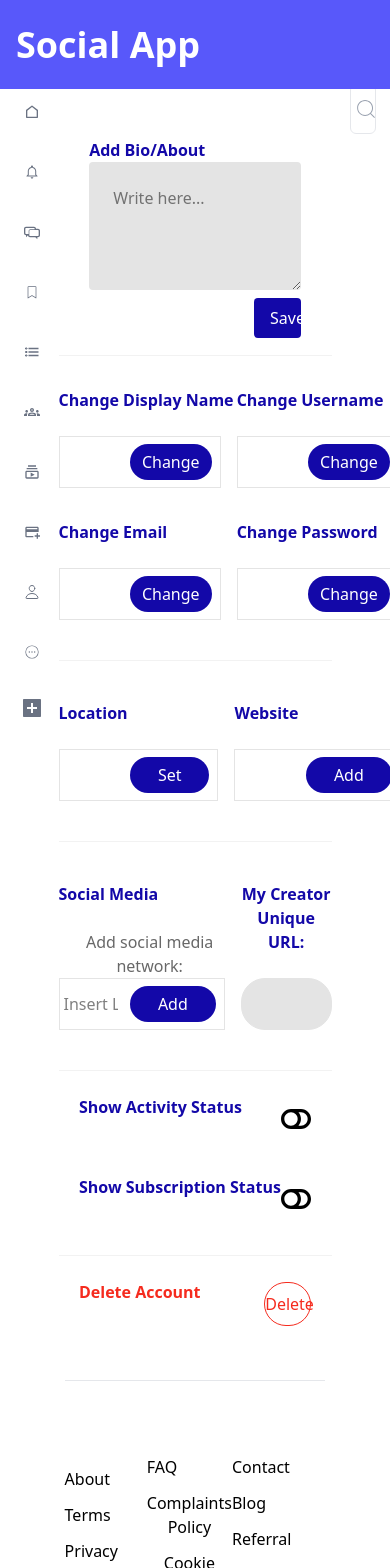
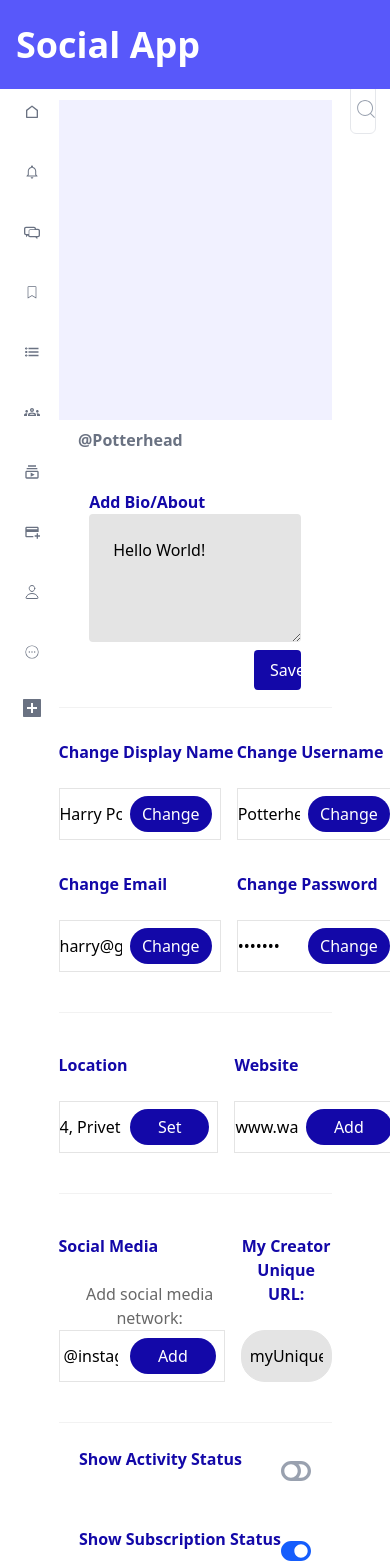
Before and after one commit to kumarprince0714/social-media-app, a React (Vite) app in the folder social-app/: page /profile in a window 390 px wide. Shown: the top 1568 px of the page. Built offline with nearby package versions, Linux system fonts and the light colour scheme; data requests are answered from the project's data file.

Commit message:
Implemented the logic for ProfileDetails page to add/edit user details

```diff
--- a/social-app/db.json
+++ b/social-app/db.json
@@ -12,9 +12,24 @@
     },
     {
       "id": "233c",
-      "content": "Hi there!",
+      "content": "React JS!",
       "createdAt": "2025-03-04T10:05:36.405Z"
     }
   ],
-  "profile": []
+  "profile": [
+    {
+      "id": "3451",
+      "about": "Hello World!",
+      "name": "Harry Potter",
+      "username": "Potterhead",
+      "email": "harry@gryffindor.com",
+      "password": "horcrux",
+      "location": "4, Privet Drive",
+      "website": "www.warnerbros.com",
+      "social": "@instagram",
+      "uniqueURL": "myUniqueURL",
+      "activityStatus": false,
+      "subscriptionStatus": true
+    }
+  ]
 }
--- a/social-app/src/api/useProfileService.ts
+++ b/social-app/src/api/useProfileService.ts
@@ -0,0 +1,45 @@
+//useProfileService.ts
+import axios from "axios";
+import { ProfileProps } from "./useProfile";
+
+const BASE_URL = "http://localhost:4000/profile";
+
+export const getProfileDetails = async () => {
+  const response = await axios.get(BASE_URL);
+  return response.data;
+};
+
+export const addProfileDetails = async (profile: ProfileProps) => {
+  const response = await axios.post(BASE_URL, profile);
+  return response.data;
+};
+
+export const updateProfile = async (profile: ProfileProps) => {
+  if (!profile.id) {
+    throw new Error("Error updating profile details");
+  }
+
+  const response = await axios.patch(`${BASE_URL}/${profile.id}`, {
+    about: profile.about,
+    name: profile.name,
+    username: profile.username,
+    email: profile.email,
+    password: profile.password,
+    location: profile.location,
+    website: profile.website,
+    social: profile.social,
+    uniqueURL: profile.uniqueURL,
+    activityStatus: profile.activityStatus,
+    subscriptionStatus: profile.subscriptionStatus,
+  });
+  return response.data;
+};
+export const deleteProfile = async (id: string) => {
+  try {
+    const response = await axios.delete(`${BASE_URL}/${id}`);
+    return response.data;
+  } catch (error) {
+    console.log("Error deleting profile:", error);
+    throw error;
+  }
+};
--- a/social-app/src/components/MainContent.tsx
+++ b/social-app/src/components/MainContent.tsx
@@ -136,7 +136,7 @@ const MainContent: React.FC = () => {
                     />
                     <button
                       onClick={() => handleSave(post.id!)}
-                      className="bg-green-600 text-black px-2 py-1 rounded ml-2"
+                      className="bg-[#1308A8] text-white px-4 py-1 cursor-pointer rounded-sm ml-2"
                     >
                       Save
                     </button>
--- a/social-app/src/components/ProfileDetails.tsx
+++ b/social-app/src/components/ProfileDetails.tsx
@@ -1,13 +1,64 @@
-import React, { useState } from "react";
+//ProfileDetails.tsx
+import React, { useState, useEffect } from "react";
 import { FaToggleOff, FaToggleOn } from "react-icons/fa";
 
+import { ProfileProps, useProfile } from "../api/useProfile";
+
 const ProfileDetails: React.FC = () => {
-  const [activityStatus, setActivityStatus] = useState(false);
-  const [subscriptionStatus, setSubscriptionStatus] = useState(false);
+  const { profile, isLoading, error, updateMutation } = useProfile();
+
+  const [profileData, setProfileData] = useState<ProfileProps>({
+    about: "",
+    name: "",
+    username: "",
+    email: "",
+    password: "",
+    location: "",
+    website: "",
+    social: "",
+    uniqueURL: "",
+    activityStatus: false,
+    subscriptionStatus: false,
+  });
+
+  useEffect(() => {
+    if (profile && profile.length > 0) {
+      setProfileData(profile[0]); //Since we only have 1 profile
+    }
+  }, [profile]);
+
+  const handleChange = (
+    e: React.ChangeEvent<HTMLInputElement | HTMLTextAreaElement>
+  ) => {
+    setProfileData({ ...profileData, [e.target.name]: e.target.value });
+  };
+
+  const handleToggleChange = (
+    field: "activityStatus" | "subscriptionStatus"
+  ) => {
+    setProfileData((prev) => {
+      const updatedProfile = { ...prev, [field]: !prev[field] };
+      updateMutation(updatedProfile);
+      return updatedProfile;
+    });
+  };
+
+  const handleSave = () => {
+    updateMutation(profileData);
+  };
+
+  if (isLoading) return <p>Loading details...</p>;
+  if (error) return <p>Error loading profile</p>;
 
   return (
     <>
       <div className="w-[70vw] lg:w-[60vw] h-auto flex flex-col md:border border-gray-300">
+        <div className="w-full h-80 bg-[#F1F1FF]"></div>
+        <div>
+          <span className="flex mt-2 ml-[5vw] font-bold text-gray-500">
+            @{profileData.username}
+          </span>
+        </div>
         <div className="w-[90%] lg:w-[88%] border border-white bg-white flex flex-col justify-center mx-auto mt-[8%] p-4 rounded-sm">
           <span className="top-0 left-0 flex font-bold text-[#1308A8]">
             Add Bio/About
@@ -15,11 +66,15 @@ const ProfileDetails: React.FC = () => {
           <textarea
             className="w-full h-32 mx-0 bg-[#E4E4E4] p-6 rounded-sm "
             placeholder="Write here..."
-            value={""}
-            //onChange={}
+            name="about"
+            value={profileData.about}
+            onChange={handleChange}
           />
           <span className="mt-2 flex justify-end">
-            <button className="bg-[#1308A8] text-white px-4 py-2 rounded w-[12vw] lg:w-[8vw]">
+            <button
+              className="bg-[#1308A8] text-white px-4 py-2 rounded w-[12vw] lg:w-[8vw] cursor-pointer"
+              onClick={handleSave}
+            >
               Save
             </button>
           </span>
@@ -31,9 +86,17 @@ const ProfileDetails: React.FC = () => {
               Change Display Name
             </span>
             <div className="border border-[#E4E4E4] flex items-center h-13 mr-4 lg:mr-auto">
-              <input className="flex-grow bg-transparent outline-none w-[16vw]" />
+              <input
+                className="flex-grow bg-transparent outline-none w-[16vw]"
+                name="name"
+                value={profileData.name}
+                onChange={handleChange}
+              />
 
-              <button className="bg-[#1308A8] text-white px-3 py-1 rounded-3xl ml-2 h-9 mr-2">
+              <button
+                className="bg-[#1308A8] text-white px-3 py-1 rounded-3xl ml-2 h-9 mr-2 cursor-pointer"
+                onClick={handleSave}
+              >
                 Change
               </button>
             </div>
@@ -43,9 +106,17 @@ const ProfileDetails: React.FC = () => {
               Change Username
             </span>
             <div className="border border-[#E4E4E4] flex h-13 items-center">
-              <input className="flex-grow bg-transparent outline-none w-[16vw]" />
+              <input
+                className="flex-grow bg-transparent outline-none w-[16vw]"
+                name="username"
+                value={profileData.username}
+                onChange={handleChange}
+              />
 
-              <button className="bg-[#1308A8] text-white px-3 py-1 h-9 ml-2 rounded-3xl mr-2">
+              <button
+                className="bg-[#1308A8] text-white px-3 py-1 h-9 ml-2 rounded-3xl mr-2 cursor-pointer"
+                onClick={handleSave}
+              >
                 Change
               </button>
             </div>
@@ -57,9 +128,16 @@ const ProfileDetails: React.FC = () => {
               Change Email
             </span>
             <div className="border border-[#E4E4E4] flex items-center h-13 mr-4 lg:mr-auto">
-              <input className="flex-grow bg-transparent outline-none w-[16vw]" />
+              <input
+                className="flex-grow bg-transparent outline-none w-[16vw]"
+                value={profileData.email}
+                onChange={handleChange}
+              />
 
-              <button className="bg-[#1308A8] text-white px-3 py-1 rounded-3xl ml-2 h-9 mr-2">
+              <button
+                className="bg-[#1308A8] text-white px-3 py-1 rounded-3xl ml-2 h-9 mr-2 cursor-pointer"
+                onClick={handleSave}
+              >
                 Change
               </button>
             </div>
@@ -69,9 +147,17 @@ const ProfileDetails: React.FC = () => {
               Change Password
             </span>
             <div className="border border-[#E4E4E4] flex h-13 items-center">
-              <input className="flex-grow bg-transparent outline-none w-[16vw]" />
+              <input
+                className="flex-grow bg-transparent outline-none w-[16vw]"
+                type="password"
+                value={profileData.password}
+                onChange={handleChange}
+              />
 
-              <button className="bg-[#1308A8] text-white px-3 py-1 h-9 ml-2 rounded-3xl mr-2">
+              <button
+                className="bg-[#1308A8] text-white px-3 py-1 h-9 ml-2 rounded-3xl mr-2 cursor-pointer"
+                onClick={handleSave}
+              >
                 Change
               </button>
             </div>
@@ -84,9 +170,16 @@ const ProfileDetails: React.FC = () => {
               Location
             </span>
             <div className="border border-[#E4E4E4] flex items-center h-13 mr-4 lg:mr-auto">
-              <input className="flex-grow bg-transparent outline-none w-[16vw]" />
+              <input
+                className="flex-grow bg-transparent outline-none w-[16vw]"
+                value={profileData.location}
+                onChange={handleChange}
+              />
 
-              <button className="bg-[#1308A8] text-white px-7 py-1 rounded-3xl ml-2 h-9 mr-2">
+              <button
+                className="bg-[#1308A8] text-white px-7 py-1 rounded-3xl ml-2 h-9 mr-2"
+                onClick={handleSave}
+              >
                 Set
               </button>
             </div>
@@ -96,9 +189,16 @@ const ProfileDetails: React.FC = () => {
               Website
             </span>
             <div className="border border-[#E4E4E4] flex h-13 items-center">
-              <input className="flex-grow bg-transparent outline-none w-[16vw]" />
+              <input
+                className="flex-grow bg-transparent outline-none w-[16vw]"
+                value={profileData.website}
+                onChange={handleChange}
+              />
 
-              <button className="bg-[#1308A8] text-white px-7 py-1 h-9 ml-2 rounded-3xl mr-2">
+              <button
+                className="bg-[#1308A8] text-white px-7 py-1 h-9 ml-2 rounded-3xl mr-2"
+                onClick={handleSave}
+              >
                 Add
               </button>
             </div>
@@ -117,9 +217,14 @@ const ProfileDetails: React.FC = () => {
               <input
                 className="flex-grow bg-transparent outline-none w-[16vw] px-1"
                 placeholder="Insert Link here..."
+                value={profileData.social}
+                onChange={handleChange}
               />
 
-              <button className="bg-[#1308A8] text-white px-7 py-1 rounded-3xl ml-2 h-9 mr-2">
+              <button
+                className="bg-[#1308A8] text-white px-7 py-1 rounded-3xl ml-2 h-9 mr-2"
+                onClick={handleSave}
+              >
                 Add
               </button>
             </div>
@@ -129,7 +234,12 @@ const ProfileDetails: React.FC = () => {
               My Creator Unique URL:
             </span>
             <div className="border border-[#E4E4E4] flex h-13 items-center rounded-3xl bg-[#E4E4E4]">
-              <input className="flex-grow bg-transparent outline-none w-[16vw] px-2" />
+              <input
+                className="flex-grow bg-transparent outline-none w-[16vw] px-2"
+                value={profileData.uniqueURL}
+                name="url"
+                onChange={handleChange}
+              />
             </div>
           </div>
         </div>
@@ -140,12 +250,16 @@ const ProfileDetails: React.FC = () => {
               Show Activity Status
             </span>
           </span>
-          <span
-            className="text-3xl cursor-pointer"
-            onClick={() => setActivityStatus(!activityStatus)}
+          <button
+            onClick={() => handleToggleChange("activityStatus")}
+            className="text-3xl"
           >
-            {activityStatus ? <FaToggleOn /> : <FaToggleOff />}
-          </span>
+            {profileData.activityStatus ? (
+              <FaToggleOn className="text-blue-600" />
+            ) : (
+              <FaToggleOff className="text-gray-400" />
+            )}
+          </button>
         </div>
         <div className="flex w-[85%] mx-auto justify-between mb-2 items-center">
           <span className="flex flex-col">
@@ -153,12 +267,16 @@ const ProfileDetails: React.FC = () => {
               Show Subscription Status
             </span>
           </span>
-          <span
-            className="text-3xl cursor-pointer"
-            onClick={() => setSubscriptionStatus(!subscriptionStatus)}
+          <button
+            onClick={() => handleToggleChange("subscriptionStatus")}
+            className="text-3xl"
           >
-            {subscriptionStatus ? <FaToggleOn /> : <FaToggleOff />}
-          </span>
+            {profileData.subscriptionStatus ? (
+              <FaToggleOn className="text-blue-600" />
+            ) : (
+              <FaToggleOff className="text-gray-400" />
+            )}
+          </button>
         </div>
         <span className=" border-[#F2F2F2] border-t w-full my-6"></span>
         <div className="flex w-[85%] mx-auto justify-between mb-8 items-center">
```
Also changed, not shown: social-app/src/api/useProfile.ts (+56 -0 lines).
